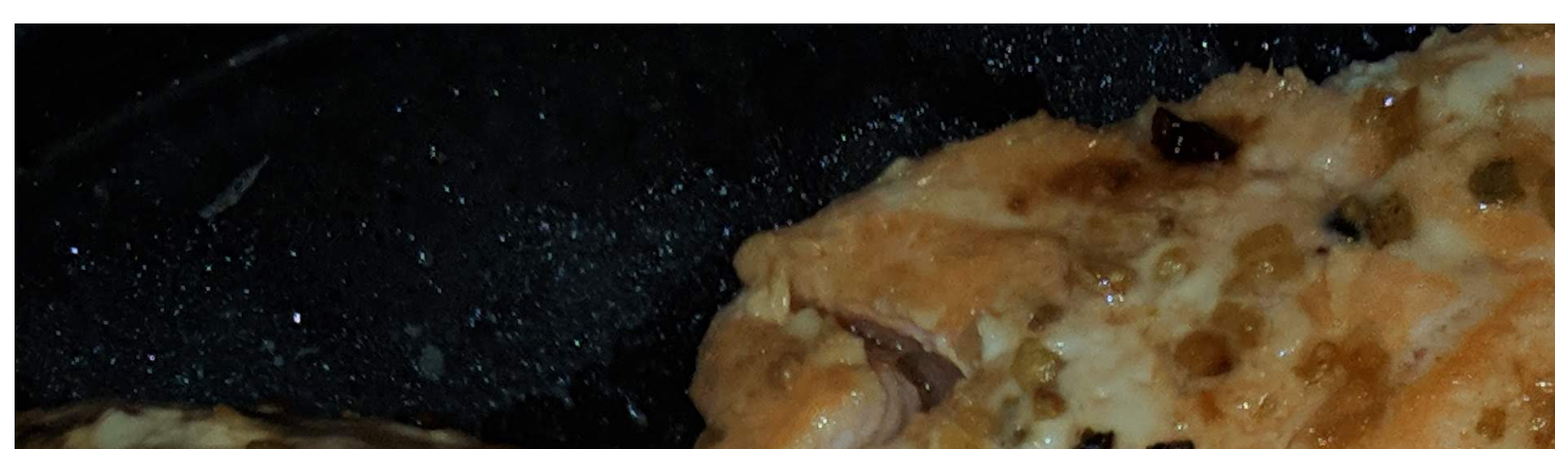
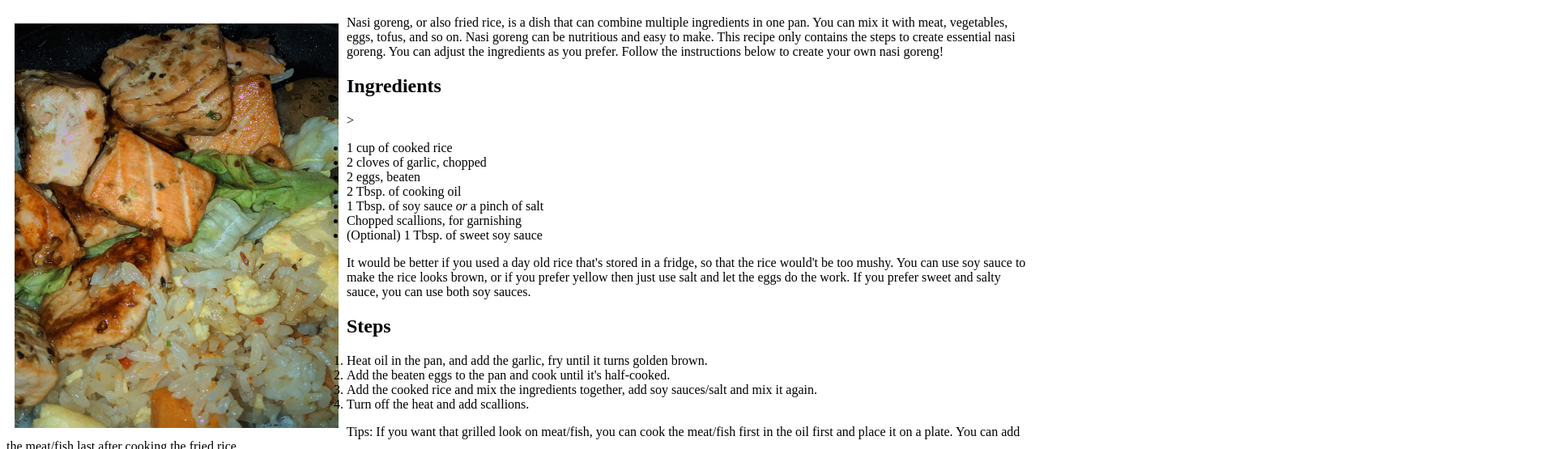
Before and after one commit to angwenfelicia/odin-recipes, a plain HTML site: page recipes/nasigoreng.html in a window 1280 px wide. Shown: the part 61-616 px from the top of the page at 81% size, 1920 px wide, since content can reach past the window. Drawn offline with Linux system fonts and the light colour scheme.

Commit message:
List of recipes

```diff
--- a/recipes/nasigoreng.html
+++ b/recipes/nasigoreng.html
@@ -7,7 +7,7 @@
 </head>
 <body>
     <h1>Nasi Goreng</h1>
-    <img src="images/nasigoreng.jpg" alt="a close up image on nasi goreng" style="float:left;margin:10px 10px">
+    <img src="images/nasigoreng.jpg" alt="a close up image on nasi goreng" width ="400" height="500" style="float:left;margin:10px 10px">
     <p>Nasi goreng, or also fried rice, is a dish that can combine multiple ingredients in one pan.
         You can mix it with meat, vegetables, eggs, tofus, and so on. Nasi goreng can be nutritious and easy to make.
         This recipe only contains the steps to create essential nasi goreng. You can adjust the ingredients as you prefer.
```
Also changed, not shown: 1 other file.
